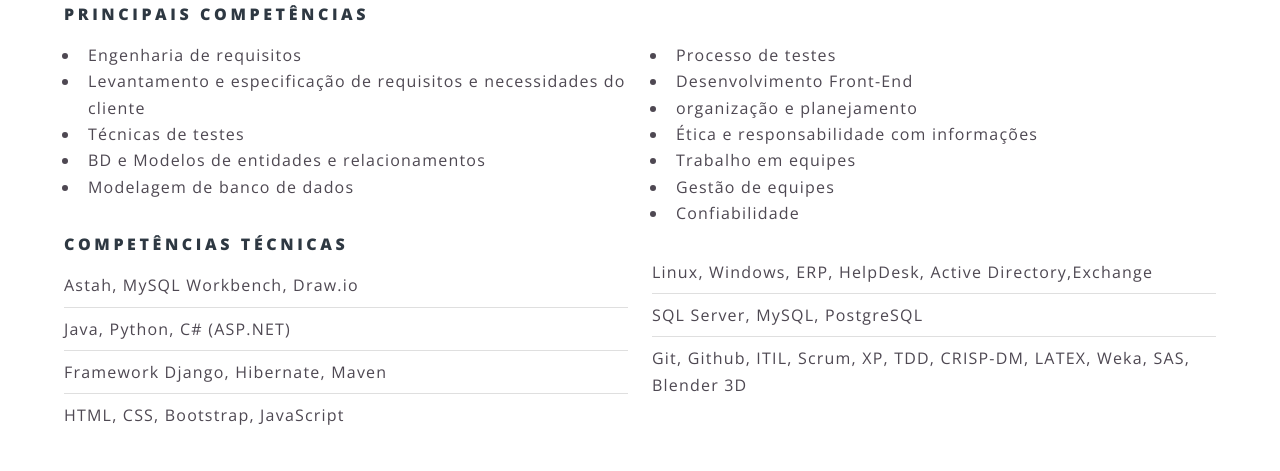
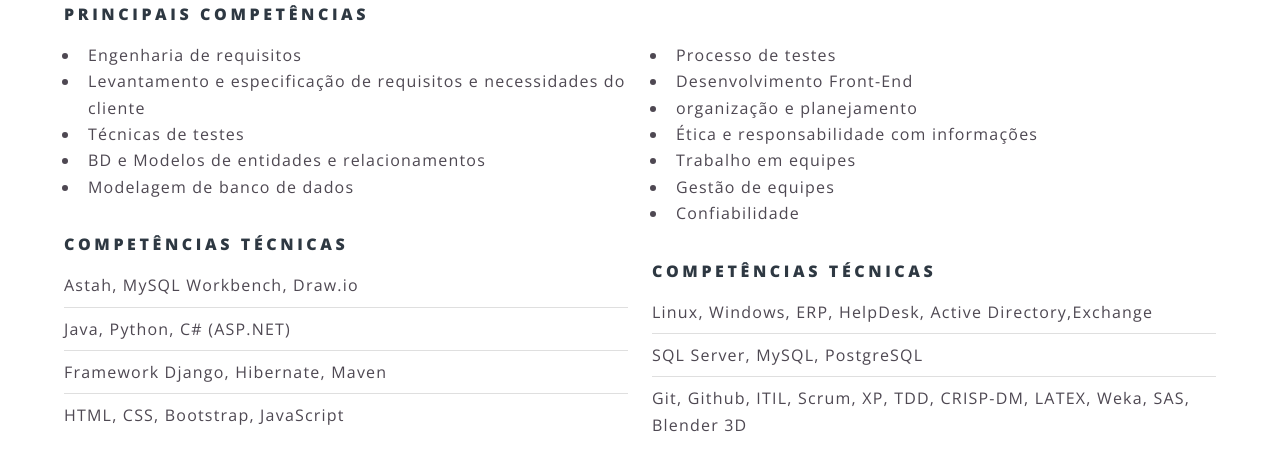
Before and after one commit to SaraFernandes/sarafernandes.github.io_sfdhgdfg, a Jekyll site: the page built from outras.html, in a window 1280 px wide and 900 px high, scrolled down 846 px, cut to the strip 0-473 px from the top of the window. Built offline with Jekyll 4.4.1, drawn with Linux system fonts in a browser that asks for light colours.

Commit message:
Update outras.html

```diff
--- a/outras.html
+++ b/outras.html
@@ -80,7 +80,7 @@ title: Outras
 							<li>Gestão de equipes</li>
 							<li>Confiabilidade</li>
 						</ul>
-						<!--<h4>Competências Técnicas</h4>-->
+						<h4>Competências Técnicas</h4>
 						<ul class="alt">
 							<li>Linux, Windows, ERP, HelpDesk, Active Directory,Exchange</li>
 							<li>SQL Server, MySQL, PostgreSQL</li>
```
